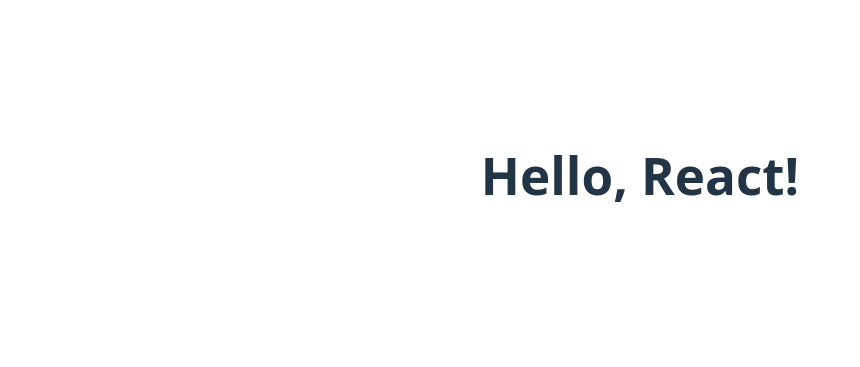
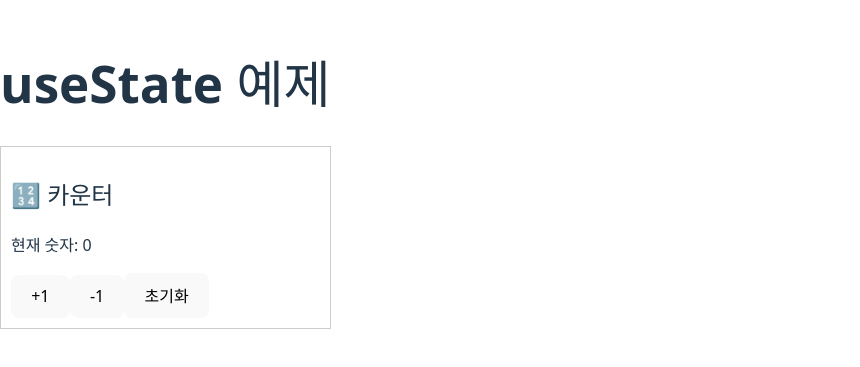
Before and after one commit to heroyooi/react-app, a React (Vite) app: page / in a window 1280 px wide. Shown: the part 225-592 px from the top of the page, without its empty margins (0-860 px from the left). Built offline with nearby package versions, Linux system fonts and the light colour scheme.

Commit message:
3-1. useState 훅의 원리와 다양한 활용 예제 - 과제

```diff
--- a/src/App.jsx
+++ b/src/App.jsx
@@ -1,7 +1,12 @@
-import './App.css';
+import MultiCounter from './components/MultiCounter';
 
 function App() {
-  return <h1>Hello, React!</h1>;
+  return (
+    <div>
+      <h1>useState 예제</h1>
+      <MultiCounter />
+    </div>
+  );
 }
 
 export default App;
--- /dev/null
+++ b/src/components/MultiCounter.jsx
@@ -0,0 +1,21 @@
+import { useState } from 'react';
+
+function MultiCounter() {
+  const [count, setCount] = useState(0);
+
+  const handleIncrease = () => setCount(count + 1);
+  const handleDecrease = () => setCount(count - 1);
+  const handleReset = () => setCount(0);
+
+  return (
+    <div style={{ padding: '10px', border: '1px solid #ccc', marginTop: '20px' }}>
+      <h2>🔢 카운터</h2>
+      <p>현재 숫자: {count}</p>
+      <button onClick={handleIncrease}>+1</button>
+      <button onClick={handleDecrease}>-1</button>
+      <button onClick={handleReset}>초기화</button>
+    </div>
+  );
+}
+
+export default MultiCounter;
```
